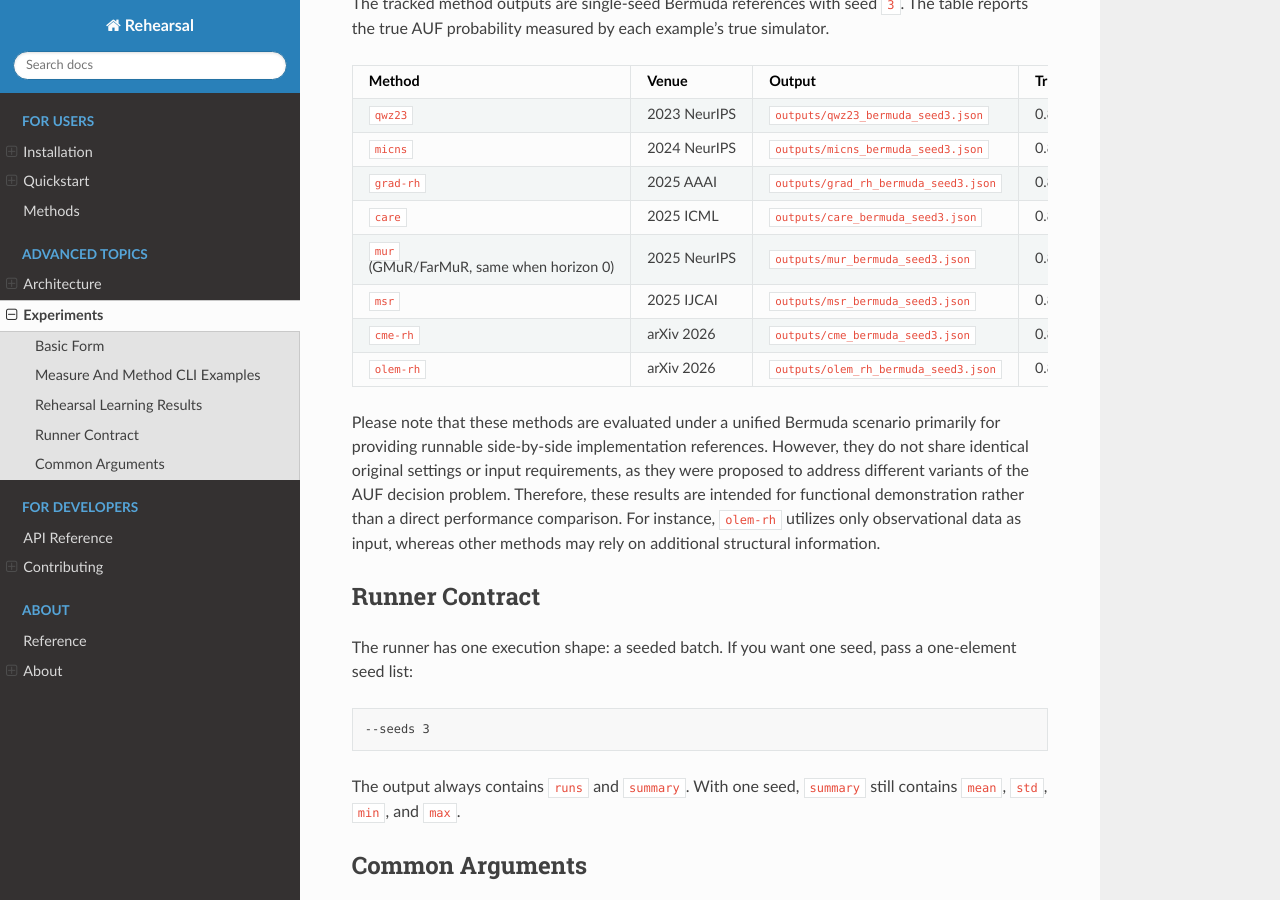
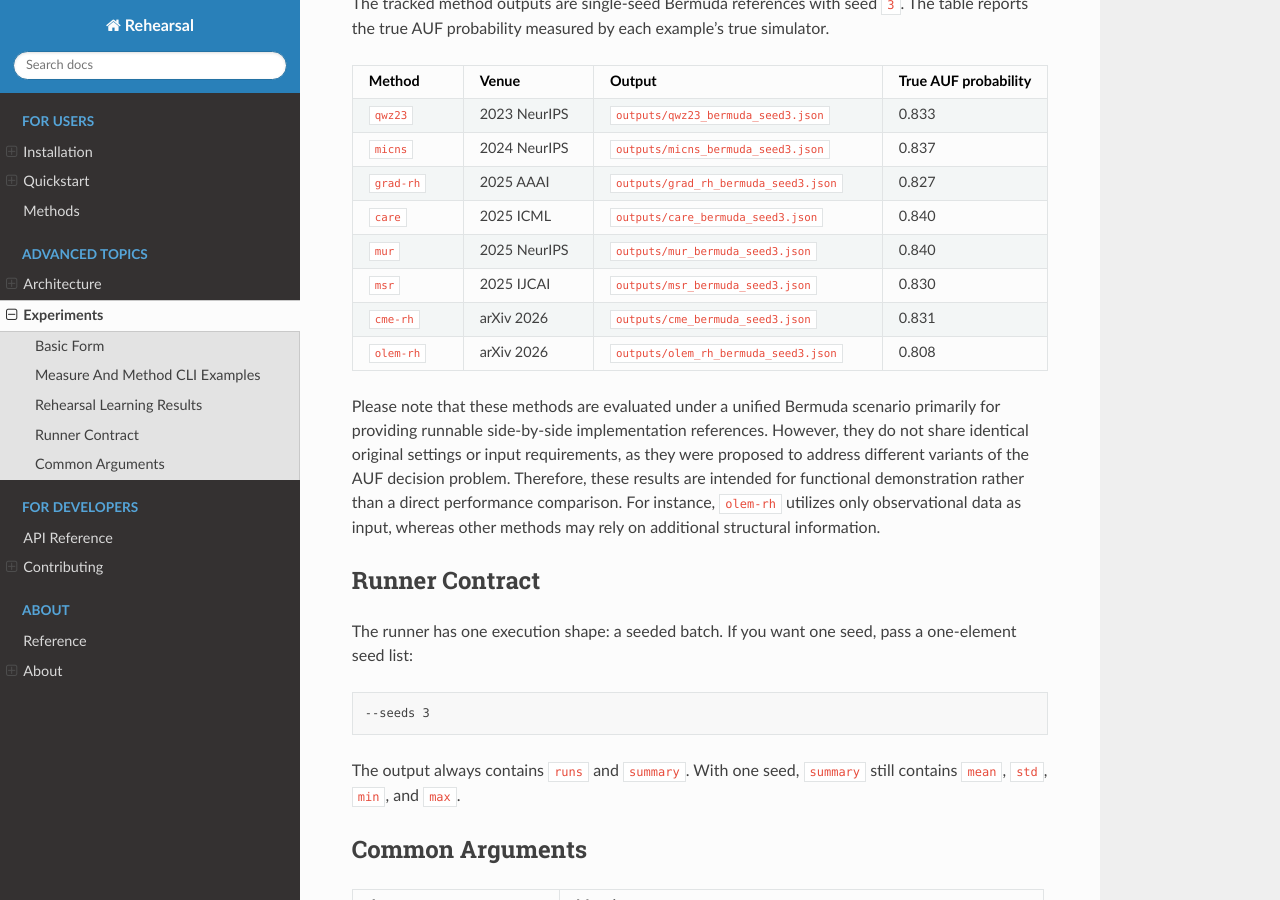
Before and after one commit to Rehearsal-LAMDA/Rehearsal-Kit, a Sphinx documentation site: the page built from docs/experiments.rst, in a window 1280 px wide and 900 px high, scrolled down 1536 px. Built offline with Sphinx 7.4.7 and the Read the Docs theme 3.1.0, drawn with Linux system fonts in a browser that asks for light colours.

Commit message:
[DOC] Simplify MUR label in RTD results

```diff
--- a/docs/experiments.rst
+++ b/docs/experiments.rst
@@ -103,7 +103,7 @@
      - 2025 ICML
      - ``outputs/care_bermuda_seed3.json``
      - 0.840
-   * - ``mur`` (GMuR/FarMuR, same when horizon 0)
+   * - ``mur``
      - 2025 NeurIPS
      - ``outputs/mur_bermuda_seed3.json``
      - 0.840
```
